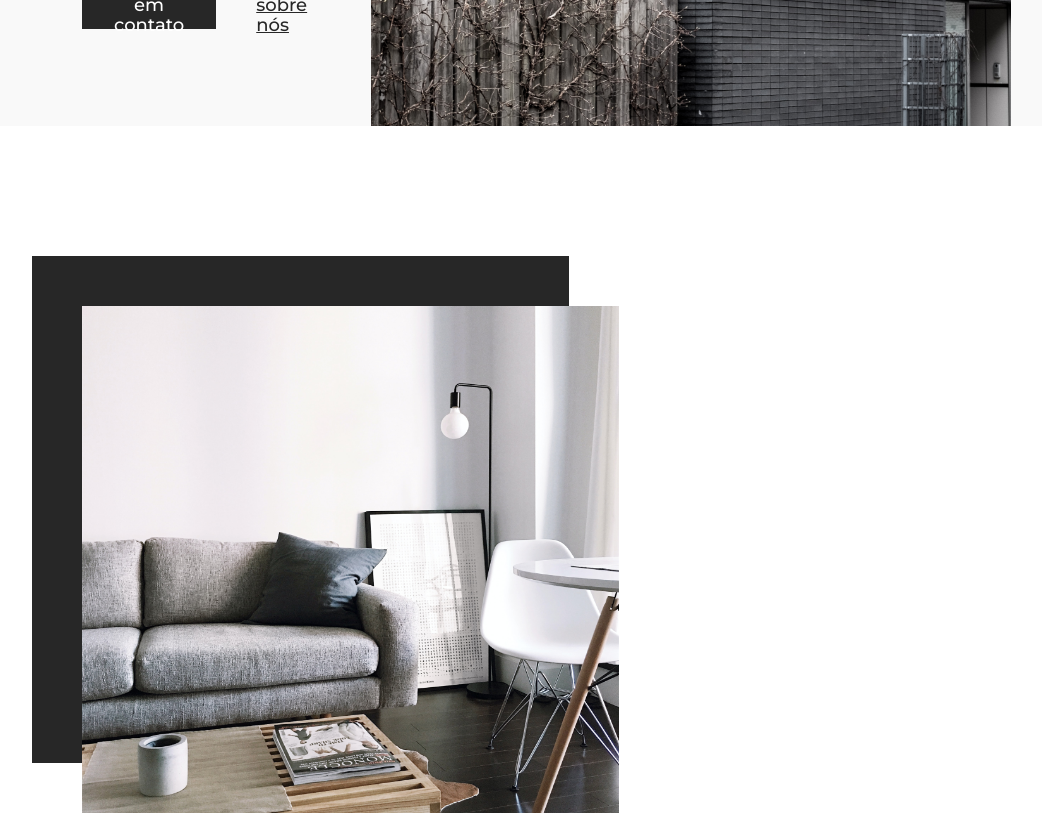
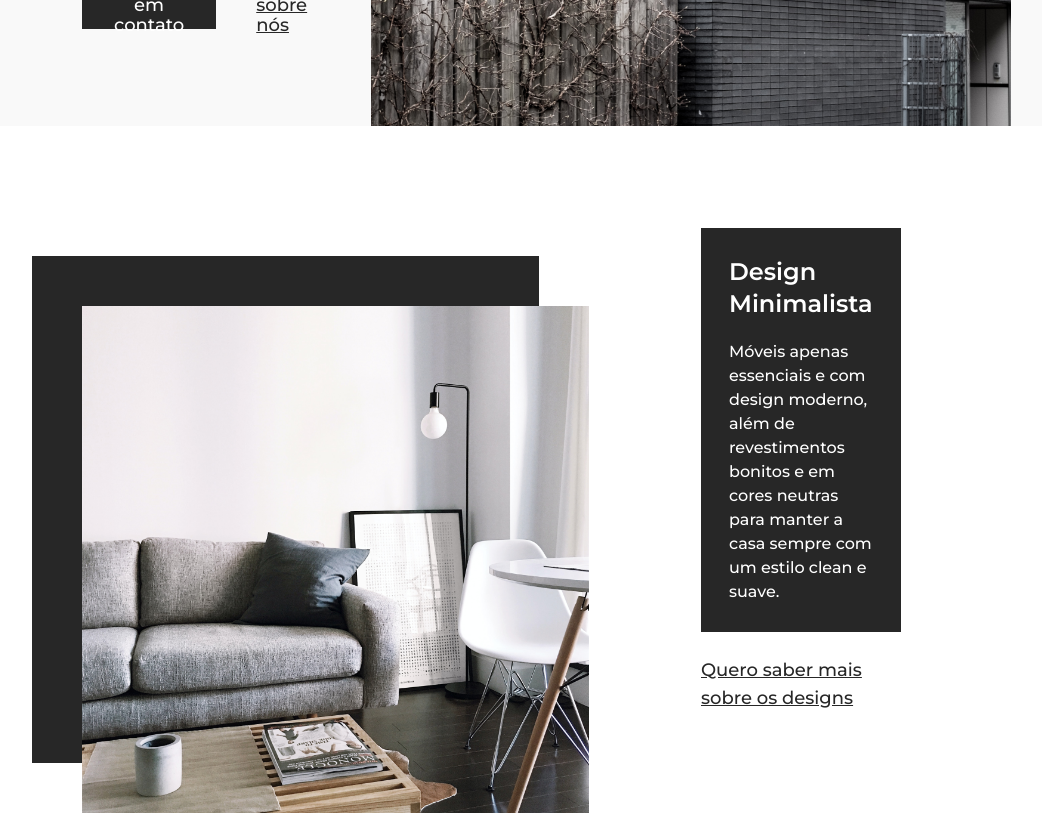
Before and after one commit to flpcastro/morae, a Next.js app: page / in a window 1280 px wide. Shown: the part 820-1635 px from the top of the page, without its empty margins (238-1280 px from the left). Built offline with nearby package versions, Linux system fonts and the light colour scheme.

Commit message:
feat: finish Design component

```diff
--- a/src/components/Design.tsx
+++ b/src/components/Design.tsx
@@ -4,25 +4,25 @@ import Link from 'next/link'
 
 export function Design() {
   return (
-    <div className="px-80">
+    <div className="px-80 flex items-center gap-28 mb-20">
       <Image
         src={livingRoomImg}
         alt="Imagem de uma sala"
         className="w-[537px] h-[507px] shadow-negative mt-[180px]"
       />
 
-      <div>
-        <div>
-          <span>
+      <div className='flex flex-col gap-6'>
+        <div className='max-w-xl bg-dark100 p-7'>
+          <span className='font-semibold text-white text-2xl'>
             Design Minimalista
           </span>
 
-          <p>
+          <p className='font-medium text-white text-base leading-6 mt-5'>
             Móveis apenas essenciais e com design moderno, além de revestimentos bonitos e em cores neutras para manter a casa sempre com um estilo clean e suave.
           </p>
         </div>
 
-        <Link href="#">
+        <Link href="#" className='font-medium text-lg text-dark100 underline'>
           Quero saber mais sobre os designs
         </Link>
       </div>
```
